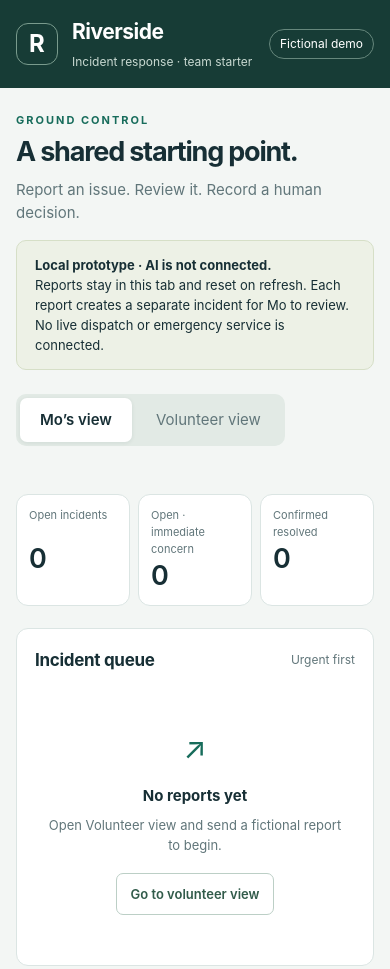
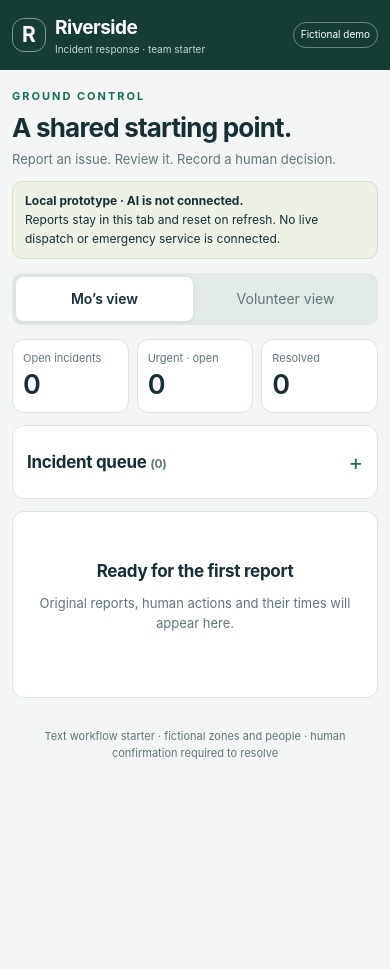
Before and after one commit to luhoulinpeter/affinda-hackathon-2026, a plain HTML site: page index.html in a window 390 px wide. Shown: the top 969 px of the page. After the commit the page ends 844 px from the top, so only its background shows below. Drawn offline with Linux system fonts and the light colour scheme.

Commit message:
Adapt incident views to phone screens

```diff
--- a/index.html
+++ b/index.html
@@ -19,7 +19,7 @@
   </header>
   <main>
     <div class="page-heading"><div><p class="eyebrow">Ground control</p><h1>A shared starting point.</h1><p>Report an issue. Review it. Record a human decision.</p></div></div>
-    <aside class="notice"><strong>Local prototype · AI is not connected.</strong> Reports stay in this tab and reset on refresh. Each report creates a separate incident for Mo to review. No live dispatch or emergency service is connected.</aside>
+    <aside class="notice"><strong>Local prototype · AI is not connected.</strong> Reports stay in this tab and reset on refresh. No live dispatch or emergency service is connected.</aside>
     <nav class="view-switch" aria-label="Demo role">
       <button type="button" data-view="mo" aria-pressed="true">Mo’s view</button>
       <button type="button" data-view="volunteer" aria-pressed="false">Volunteer view</button>
@@ -29,11 +29,14 @@
     <section id="mo-view" aria-label="Mo’s operations view">
       <div class="stats" aria-label="Incident counts">
         <div><span>Open incidents</span><strong id="open-count">0</strong></div>
-        <div><span>Open · immediate concern</span><strong id="urgent-count">0</strong></div>
-        <div><span>Confirmed resolved</span><strong id="resolved-count">0</strong></div>
+        <div><span>Urgent · open</span><strong id="urgent-count">0</strong></div>
+        <div><span>Resolved</span><strong id="resolved-count">0</strong></div>
       </div>
       <div class="operations-grid">
-        <section class="panel"><div class="panel-heading"><h2>Incident queue</h2><span class="muted">Urgent first</span></div><div id="incident-list" class="incident-list"></div></section>
+        <details id="queue-panel" class="panel queue-panel" open>
+          <summary class="panel-heading"><h2>Incident queue <span id="queue-count" class="muted">(0)</span></h2><span class="queue-hint muted">Urgent first</span></summary>
+          <div id="incident-list" class="incident-list"></div>
+        </details>
         <section id="incident-detail" class="panel detail-panel" aria-label="Selected incident"></section>
       </div>
     </section>
--- a/src/css/app.css
+++ b/src/css/app.css
@@ -2,7 +2,7 @@
 * { box-sizing: border-box; }
 body { margin: 0; background: #f3f6f4; color: var(--ink); font: 15px/1.55 -apple-system, BlinkMacSystemFont, "Segoe UI", sans-serif; }
 button, input, select, textarea { font: inherit; }
-button { cursor: pointer; }
+button { cursor: pointer; min-height: 44px; touch-action: manipulation; }
 button:disabled { opacity: .6; cursor: wait; }
 button:focus-visible, input:focus-visible, select:focus-visible, textarea:focus-visible { outline: 3px solid #388eae; outline-offset: 3px; }
 [hidden] { display: none !important; }
@@ -30,6 +30,12 @@
 .operations-grid { display: grid; grid-template-columns: minmax(0, .9fr) minmax(0, 1.3fr); align-items: start; gap: 20px; }
 .panel { background: var(--paper); border: 1px solid var(--line); border-radius: 12px; padding: 22px; min-width: 0; }
 .panel-heading { display: flex; flex-wrap: wrap; justify-content: space-between; align-items: center; gap: 8px; margin-bottom: 20px; }
+.queue-panel > summary { cursor: pointer; list-style: none; min-height: 44px; margin-bottom: 0; }
+.queue-panel > summary::-webkit-details-marker { display: none; }
+.queue-panel > summary::after { content: "+"; color: var(--accent); font-size: 22px; }
+.queue-panel[open] > summary::after { content: "−"; }
+.queue-panel[open] > summary { margin-bottom: 16px; }
+.queue-panel > summary:focus-visible { outline: 3px solid #388eae; outline-offset: 4px; border-radius: 4px; }
 h2 { margin: 0; font-size: 17px; letter-spacing: -.3px; }
 h3 { font-size: 15px; margin: 12px 0 6px; }
 .muted { color: var(--muted); font-size: 12px; }
@@ -63,7 +69,7 @@
 .history li { display: flex; flex-direction: column; gap: 3px; border-bottom: 1px solid #eef2ef; padding: 10px 0; font-size: 13px; }
 .history small { color: var(--muted); }
 label { display: block; font-size: 13px; font-weight: 600; margin: 16px 0 6px; }
-select, textarea { width: 100%; border: 1px solid #baccc3; padding: 10px; background: #fff; color: var(--ink); border-radius: 7px; }
+select, textarea { width: 100%; border: 1px solid #baccc3; padding: 10px; background: #fff; color: var(--ink); border-radius: 7px; font-size: 16px; }
 textarea { resize: vertical; min-height: 130px; }
 .checkbox-label { display: flex; gap: 10px; align-items: center; font-weight: 400; }
 .checkbox-label input { width: 18px; height: 18px; accent-color: var(--accent); flex-shrink: 0; }
@@ -72,12 +78,35 @@
 .own-report > p { overflow-wrap: anywhere; white-space: pre-wrap; }
 main > footer { text-align: center; color: var(--muted); font-size: 11px; margin-top: 32px; padding: 12px; }
 @media (max-width: 720px) {
-  main { padding: 24px 16px 12px; }
-  .site-header { padding: 16px; }
-  .operations-grid { grid-template-columns: 1fr; }
+  main { padding: 18px 12px 12px; }
+  .site-header { padding: 12px; min-height: 70px; gap: 8px; }
+  .brand { gap: 9px; min-width: 0; }
+  .brand-icon { width: 34px; height: 34px; font-size: 21px; flex-shrink: 0; }
+  .brand strong { font-size: 19px; }
+  .brand div > span { display: block; font-size: 10px; }
+  .demo-label { padding: 4px 7px; font-size: 10px; }
+  h1 { font-size: 26px; letter-spacing: -.8px; }
+  .page-heading p:last-child { font-size: 13px; margin: 6px 0 12px; }
+  .notice { padding: 10px 12px; font-size: 12px; }
+  .view-switch { width: 100%; display: flex; margin-top: 14px; }
+  .view-switch button { flex: 1; padding: 10px 8px; font-size: 14px; }
+  .feedback { margin: 8px 0; min-height: 0; }
+  .feedback:empty { display: none; }
+  .operations-grid { grid-template-columns: 1fr; gap: 12px; }
   .stats { gap: 8px; }
-  .stats > div { padding: 12px; }
-  .stats span { font-size: 11px; min-height: 34px; }
+  .stats { margin-top: 14px; margin-bottom: 12px; }
+  .stats > div { padding: 10px; }
+  .stats span { font-size: 11px; min-height: 0; }
   .stats strong { font-size: 27px; }
-  .panel { padding: 18px; }
+  .panel { padding: 14px; }
+  .queue-hint { display: none; }
+  .queue-panel .incident-list { max-height: 420px; max-height: min(55dvh, 420px); overflow-y: auto; overscroll-behavior: contain; }
+  .incident-actions, .form-actions { flex-direction: column; gap: 10px; }
+  .incident-actions button, .form-actions button { width: 100%; min-height: 48px; font-size: 14px; }
+  select { min-height: 48px; }
+  label { font-size: 14px; }
+  .checkbox-label { min-height: 48px; margin-top: 8px; }
+  #volunteer-view { margin-top: 14px; }
+  blockquote { padding: 12px; margin: 14px 0; }
+  main > footer { margin-top: 18px; }
 }
--- a/src/js/ui/app.js
+++ b/src/js/ui/app.js
@@ -8,6 +8,12 @@
   const zoneName = id => data.zones.find(zone => zone.id === id)?.name || id;
   const actorName = id => id === "mo" ? "Mo" : id === "system" ? "System" : data.volunteers.find(person => person.id === id)?.name || id;
   let selectedId = null;
+  // Follow available space, including resizing and phone rotation.
+  // Keep this breakpoint in sync with app.css.
+  const narrowScreen = window.matchMedia("(max-width: 720px)");
+  const setQueueLayout = () => { $("#queue-panel").open = !narrowScreen.matches; };
+  setQueueLayout();
+  narrowScreen.addEventListener("change", setQueueLayout);
 
   $("#volunteer").innerHTML = data.volunteers.map(person => `<option value="${escape(person.id)}">${escape(person.name)}</option>`).join("");
   $("#zone").innerHTML = data.zones.map(zone => `<option value="${escape(zone.id)}">${escape(zone.name)}</option>`).join("");
@@ -35,6 +41,7 @@
     $("#open-count").textContent = open.length;
     $("#urgent-count").textContent = open.filter(item => item.attention === "urgent").length;
     $("#resolved-count").textContent = state.incidents.length - open.length;
+    $("#queue-count").textContent = `(${state.incidents.length})`;
     const sorted = [...state.incidents].sort((a, b) => Number(a.status === "resolved") - Number(b.status === "resolved") || Number(b.attention === "urgent") - Number(a.attention === "urgent") || Number(b.id.slice(2)) - Number(a.id.slice(2)));
     if (!selectedId && sorted.length) selectedId = sorted[0].id;
     $("#incident-list").innerHTML = sorted.length ? sorted.map(incident => {
@@ -67,7 +74,16 @@
     const button = event.target.closest("button");
     if (!button) return;
     if (button.dataset.view) setView(button.dataset.view);
-    if (button.dataset.select) { selectedId = button.dataset.select; render(); }
+    if (button.dataset.select) {
+      selectedId = button.dataset.select;
+      if (narrowScreen.matches) $("#queue-panel").open = false;
+      render();
+      // Move keyboard focus out of the now-collapsed list into the selected card.
+      if (narrowScreen.matches) {
+        $("#incident-detail").tabIndex = -1;
+        $("#incident-detail").focus({ preventScroll: true });
+      }
+    }
     if (button.dataset.action) {
       const actor = button.dataset.actor === "mo" ? { id: "mo", role: "mo" } : { id: $("#volunteer").value, role: "volunteer" };
       try {
```
Also changed, not shown: PROJECT.md (+1 -0 lines), README.md.
